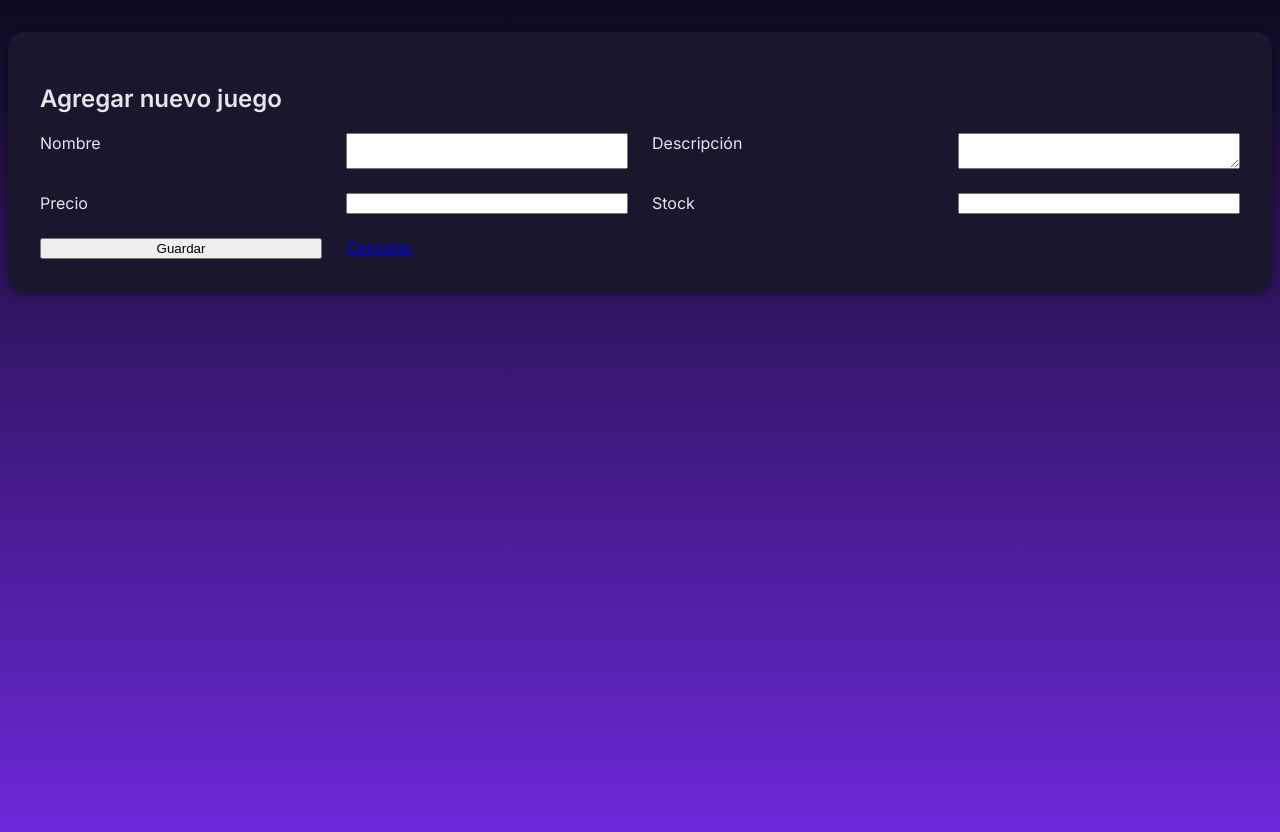
After one commit to jony-glz/AfterXGames, a PHP site: page /inventarios/registroi.php in a window 1280 px wide. The commit adds this page. Run offline with PHP 8.4, Linux system fonts and the light colour scheme.

Commit message:
admin abuse

```diff
--- /dev/null
+++ b/css/inventario.css
@@ -0,0 +1,154 @@
+@import url('https://fonts.googleapis.com/css2?family=Inter:wght@400;600&display=swap');
+
+:root {
+  --bg: #0D0B1E;
+  --surface: #1A162B;
+  --primary: #6D28D9;
+  --secondary: #9333EA;
+  --accent: #E11D48;
+  --highlight: #38BDF8;
+  --text: #E5E7EB;
+  --muted: #9CA3AF;
+}
+
+body {
+  font-family: 'Inter', Arial, Helvetica, sans-serif;
+  background-color: var(--bg);
+  color: var(--text);
+  background-image: linear-gradient(to top, var(--primary) 0%, var(--bg) 100%);
+  margin: 0;
+  padding: 0;
+  min-height: 100vh;
+}
+
+/* Encabezado */
+.encabezado {
+  background-color: var(--surface);
+  color: var(--highlight);
+  display: flex;
+  justify-content: space-between;
+  align-items: center;
+  padding: 1.5rem 2rem;
+  box-shadow: 0 0 10px rgba(109, 40, 217, 0.5);
+  border-bottom: 2px solid var(--primary);
+}
+
+.encabezado h1 {
+  font-size: 2.4rem;
+  margin: 0;
+  color: var(--text);
+}
+
+.boton-agregar {
+  background-color: var(--secondary);
+  border: none;
+  padding: 0.8rem 1.5rem;
+  border-radius: 1rem;
+  font-size: 1.5rem;
+  font-weight: bold;
+  color: var(--text);
+  cursor: pointer;
+  transition: background-color 0.3s ease, transform 0.2s ease;
+}
+
+.boton-agregar:hover {
+  background-color: var(--accent);
+  transform: scale(1.05);
+}
+
+/* Contenedor principal */
+.contenedor {
+  max-width: 1200px;
+  margin: 2rem auto;
+  padding: 2rem;
+  background-color: var(--surface);
+  border-radius: 1rem;
+  box-shadow: 0 4px 10px rgba(0, 0, 0, 0.4);
+}
+
+/* Tabla de inventario */
+.tabla-inventario {
+  width: 100%;
+  border-collapse: collapse;
+  background-color: var(--surface);
+  border-radius: 1rem;
+  overflow: hidden;
+  color: var(--text);
+  font-size: 1.4rem;
+}
+
+.tabla-inventario th {
+  background-color: var(--primary);
+  color: var(--text);
+  padding: 1rem;
+  text-transform: uppercase;
+  font-weight: 600;
+}
+
+.tabla-inventario td {
+  padding: 1rem;
+  text-align: center;
+  border-bottom: 1px solid rgba(255, 255, 255, 0.1);
+}
+
+.tabla-inventario tr:hover {
+  background-color: rgba(147, 51, 234, 0.15);
+  transition: background-color 0.3s ease;
+}
+
+/* Botones de acción */
+.btn {
+  padding: 0.6rem 1.2rem;
+  border: none;
+  border-radius: 8px;
+  font-size: 1.3rem;
+  font-weight: bold;
+  color: var(--text);
+  cursor: pointer;
+  transition: 0.3s ease;
+}
+
+.btn.editar {
+  background-color: var(--highlight);
+  color: #000;
+}
+
+.btn.editar:hover {
+  background-color: #0ea5e9;
+  transform: scale(1.05);
+}
+
+.btn.eliminar {
+  background-color: var(--accent);
+}
+
+.btn.eliminar:hover {
+  background-color: #be123c;
+  transform: scale(1.05);
+}
+
+/* Responsive */
+@media (max-width: 768px) {
+  .tabla-inventario {
+    font-size: 1.2rem;
+  }
+
+  .boton-agregar {
+    font-size: 1.3rem;
+    padding: 0.7rem 1rem;
+  }
+}
+
+.juegon{
+    display: flex;
+    align-items: end;
+    margin: 1rem;
+    padding: 1rem;
+}
+
+.formulario{
+  display: grid;
+  grid-template-columns: repeat(auto-fit, minmax(250px, 1fr));
+  gap: 1.5rem;
+  width: 100%;
+}
--- a/index.php
+++ b/index.php
@@ -66,9 +66,9 @@ if(isset($_SESSION['admin'])){
             <a href="catalogow.php">Catálogo</a>
             <a href="#">Contacto</a>
          <?php if(isset($_SESSION['admin'])): ?>
-            <a href="inventario.php">Inventario</a>
+            <a href="inventariow.php">Inventario</a>
         <?php elseif(isset($_SESSION['cliente'])): ?>
-            <a href="carrito.php">Carrito</a>
+            <a href="carritow.php">Carrito</a>
         <?php else: ?>
             <a href="carritow.php">Carrito</a>
 
--- /dev/null
+++ b/inventarios/registroi.php
@@ -0,0 +1,50 @@
+<?php
+include '..\php\conexion.php';
+
+if ($_SERVER['REQUEST_METHOD'] === 'POST') {
+    $nombre = $_POST['nombre'];
+    $descripcion = $_POST['descripcion'];
+    $precio = $_POST['precio'];
+    $stock = $_POST['stock'];
+
+    $sql = "INSERT INTO productos (nombre, descripcion, precio, stock)
+            VALUES ('$nombre', '$descripcion', '$precio', '$stock')";
+    $conexion->query($sql);
+    header("Location: inventario.php");
+    exit;
+}
+?>
+
+<!DOCTYPE html>
+<html lang="es">
+<head>
+    <meta charset="UTF-8">
+    <title>Agregar juego | AfterXGames</title>
+    <link rel="stylesheet" href="..\css\inventario.css">
+</head>
+<body>
+<main class="contenedor sombra ">
+    <h2>Agregar nuevo juego</h2>
+
+        <form method="POST" class="formulario" >
+        <label>Nombre</label>
+        <input type="text" name=4"nombre" required>
+
+        <label>Descripción</label>
+        <textarea name="descripcion" required></textarea>
+
+        <label>Precio</label>
+        <input type="number" step="0.01" name="precio" required>
+
+        <label>Stock</label>
+        <input type="number" name="stock" required>
+
+        <button type="submit" class="btn-guardar">Guardar</button>
+        <a href="inventario.php" class="btn-cancelar">Cancelar</a>
+    </form>
+
+
+
+</main>
+</body>
+</html>
```
Also changed, not shown: inventarios/bajai.php (added, +7 -0 lines), inventarios/editari.php (added, +48 -0 lines), inventariow.php (added, +58 -0 lines).
